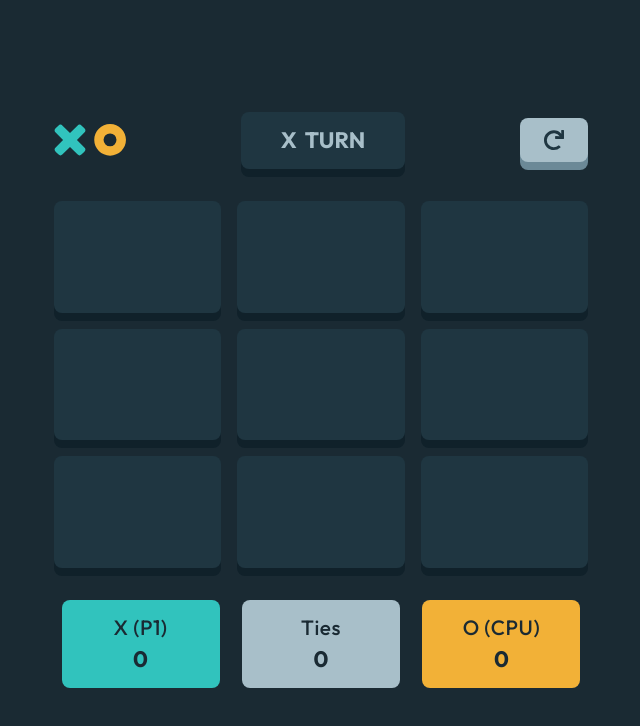
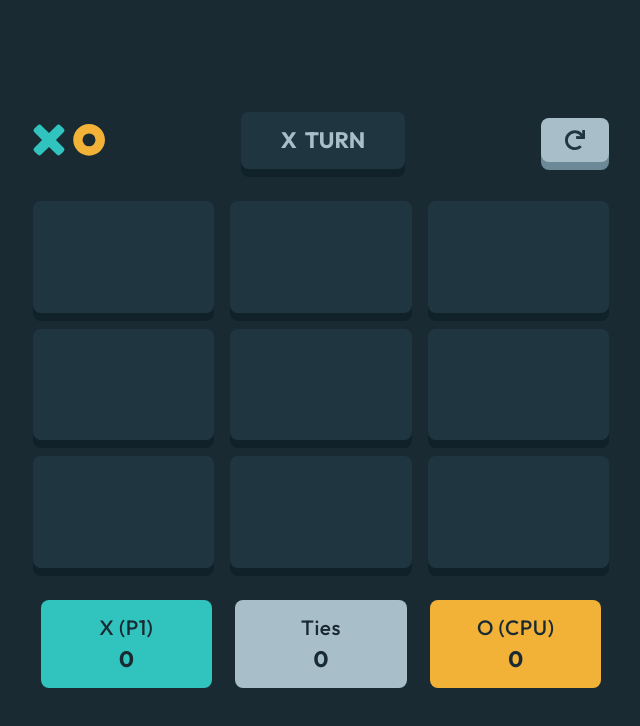
Before and after one commit to developedbygeo/Tic-tac-toe-v2, a React (Create React App) app: page /#/menu in a window 1280 px wide. Both pictures are taken after a click on the button "New Game (VS CPU)". Shown: the top 726 px of the page, without its empty margins (319-959 px from the left). Built offline with nearby package versions, Linux system fonts and the light colour scheme.

Commit message:
style: setting max width

```diff
--- a/src/pages/Game.jsx
+++ b/src/pages/Game.jsx
@@ -12,7 +12,7 @@ const Game = () => {
   const { mark: mark2, id: id2 } = players.find((player) => player.mark === 'O');
 
   return (
-    <section className="h-5/6 mt-5 mb-auto w-11/12 flex flex-col justify-between md:justify-center md:w-9/12 md:m-auto md:gap-8 lg:h-5/6 lg:w-5/12 2xl:w-4/12 landmobileSS:landscape-game">
+    <section className="h-5/6 mt-5 mb-auto w-11/12 flex flex-col justify-between md:justify-center md:w-9/12 md:m-auto md:gap-8 lg:h-5/6 lg:max-w-lg sxl:max-w-2xl xl:max-w-xl 2xl:w-4/12 2xl:max-w-3xl landmobileSS:landscape-game fourK:max-w-7xl">
       <GameHeader />
       <GameBoard />
       <article className="w-full grid grid-cols-3 gap-2 place-items-center landmobileSS:landscape-score-cont">
```
